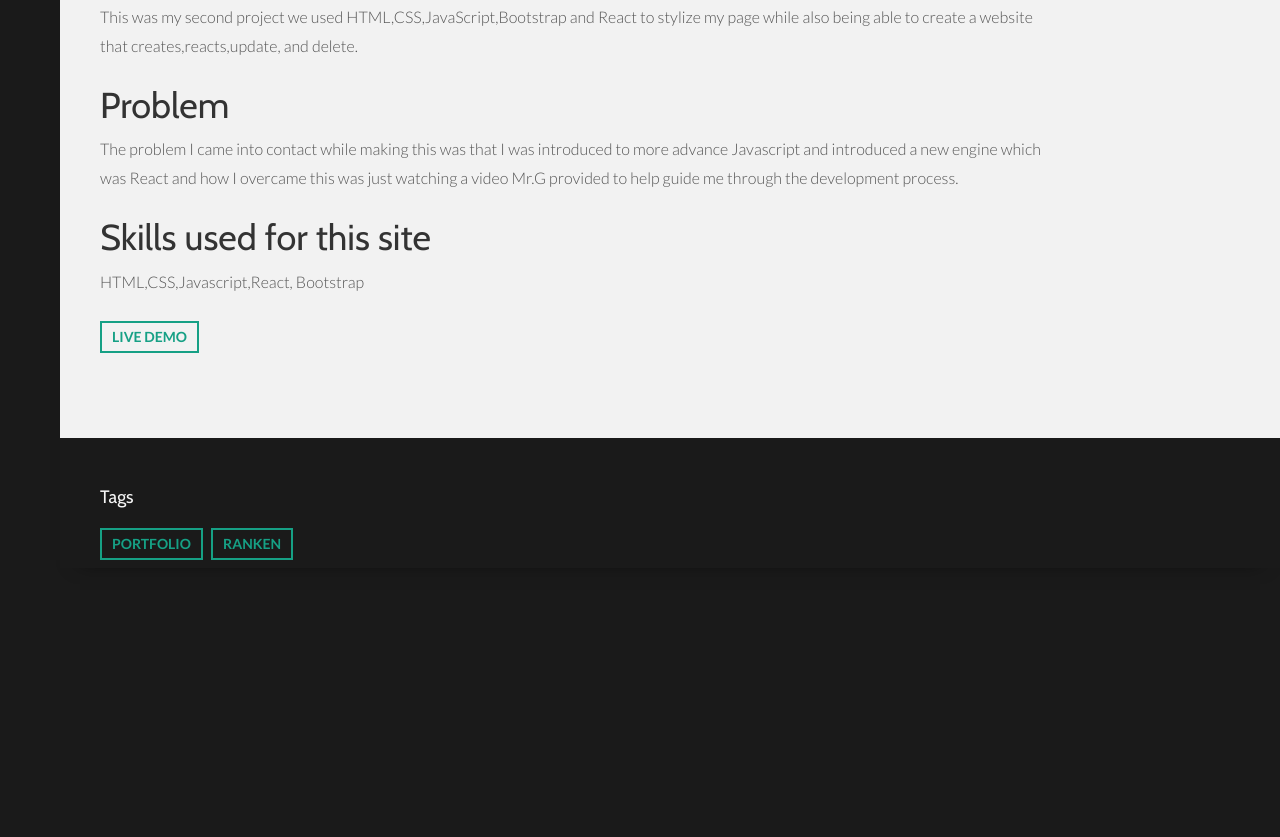
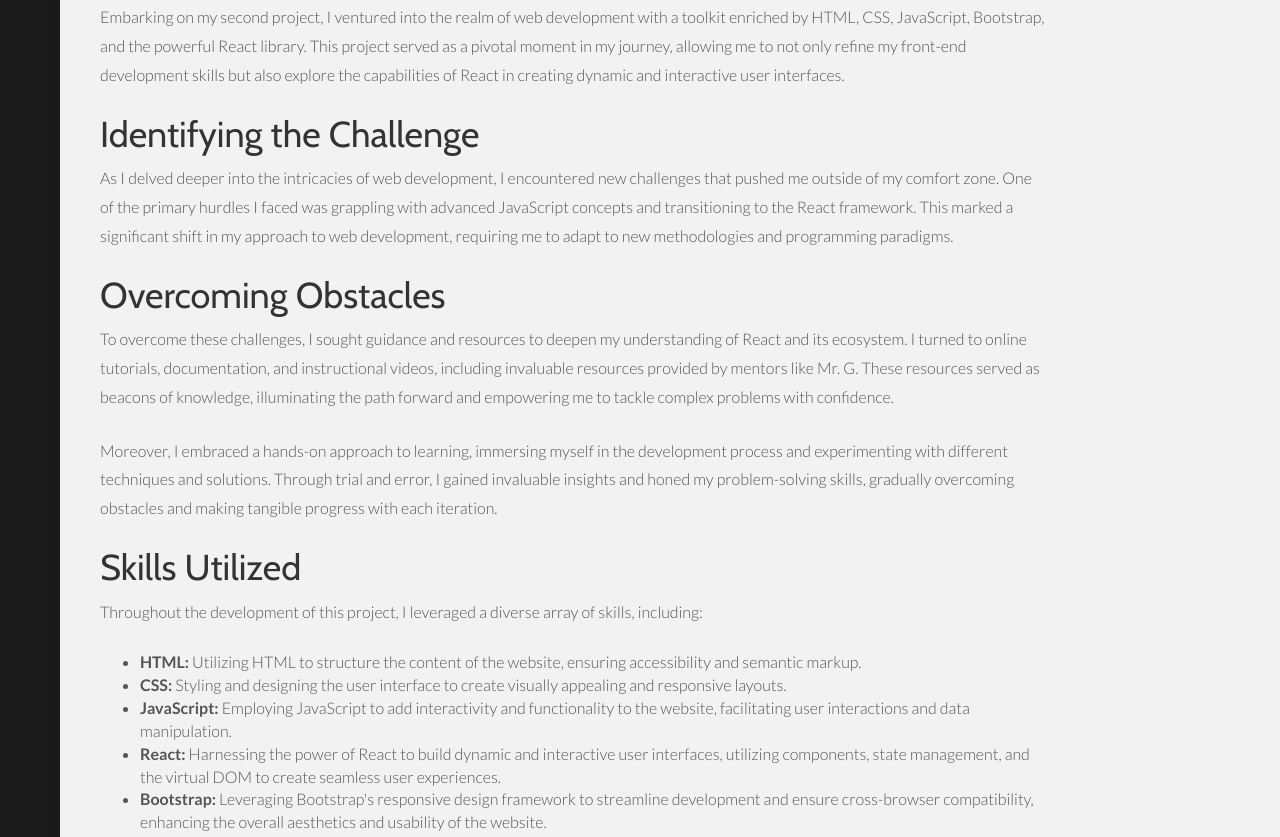
Before and after one commit to StevenHauCorvus/ReuploadPortfolio.io, a website: page ConvictPage.html in a window 1280 px wide. Shown: the part 849-1686 px from the top of the page. Before the commit the page ends 1457 px from the top, so only its background shows below. Drawn offline with nearby package versions, Linux system fonts and the light colour scheme; some packages are replaced by stand-ins of ours.

Commit message:
push again

```diff
--- a/ConvictPage.html
+++ b/ConvictPage.html
@@ -166,11 +166,25 @@
               </div>
             </div>
             <h3><a href="https://spectacular-kleicha-586435.netlify.app/">Convict Tracker Project</a></h3>
-            <p>This was my second project we used HTML,CSS,JavaScript,Bootstrap and React to stylize my page while also being able to create a website that creates,reacts,update, and delete.</p>
-            <h1>Problem</h1>
-            <p>The problem I came into contact while making this was that I was introduced to more advance Javascript and introduced a new engine which was React and how I overcame this was just watching a video Mr.G provided to help guide me through the development process.</p>
-            <h1>Skills used for this site</h1>
-            <p>HTML,CSS,Javascript,React, Bootstrap</p>
+            <p>Embarking on my second project, I ventured into the realm of web development with a toolkit enriched by HTML, CSS, JavaScript, Bootstrap, and the powerful React library. This project served as a pivotal moment in my journey, allowing me to not only refine my front-end development skills but also explore the capabilities of React in creating dynamic and interactive user interfaces.</p>
+
+            <h1>Identifying the Challenge</h1>
+            <p>As I delved deeper into the intricacies of web development, I encountered new challenges that pushed me outside of my comfort zone. One of the primary hurdles I faced was grappling with advanced JavaScript concepts and transitioning to the React framework. This marked a significant shift in my approach to web development, requiring me to adapt to new methodologies and programming paradigms.</p>
+
+            <h1>Overcoming Obstacles</h1>
+            <p>To overcome these challenges, I sought guidance and resources to deepen my understanding of React and its ecosystem. I turned to online tutorials, documentation, and instructional videos, including invaluable resources provided by mentors like Mr. G. These resources served as beacons of knowledge, illuminating the path forward and empowering me to tackle complex problems with confidence.</p>
+
+            <p>Moreover, I embraced a hands-on approach to learning, immersing myself in the development process and experimenting with different techniques and solutions. Through trial and error, I gained invaluable insights and honed my problem-solving skills, gradually overcoming obstacles and making tangible progress with each iteration.</p>
+
+            <h1>Skills Utilized</h1>
+            <p>Throughout the development of this project, I leveraged a diverse array of skills, including:</p>
+            <ul>
+                <li><strong>HTML:</strong> Utilizing HTML to structure the content of the website, ensuring accessibility and semantic markup.</li>
+                <li><strong>CSS:</strong> Styling and designing the user interface to create visually appealing and responsive layouts.</li>
+                <li><strong>JavaScript:</strong> Employing JavaScript to add interactivity and functionality to the website, facilitating user interactions and data manipulation.</li>
+                <li><strong>React:</strong> Harnessing the power of React to build dynamic and interactive user interfaces, utilizing components, state management, and the virtual DOM to create seamless user experiences.</li>
+                <li><strong>Bootstrap:</strong> Leveraging Bootstrap's responsive design framework to streamline development and ensure cross-browser compatibility, enhancing the overall aesthetics and usability of the website.</li>
+            </ul>
 
             <p>
               <a class="btn btn-outlined btn-primary" href="https://spectacular-kleicha-586435.netlify.app/"
```
Also changed, not shown: LawdayPage.html (+16 -5 lines), SportsProPage.html (+19 -5 lines).
